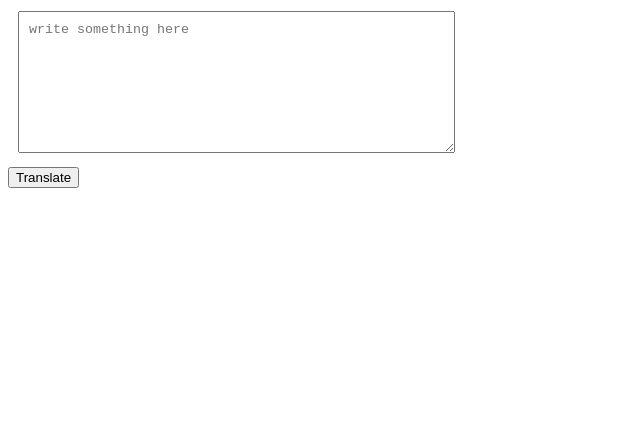
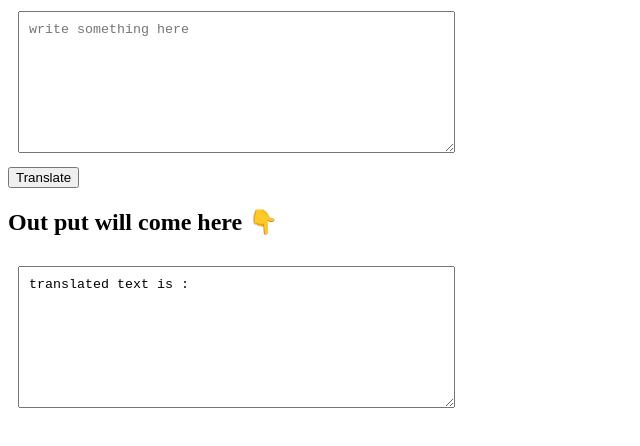
Before and after one commit to teja538/miniontalk, a plain HTML site: page index.html in a window 1280 px wide. Both pictures are taken after a click on the button "Translate". Shown: the part 80-526 px from the top of the page, without its empty margins (0-640 px from the left). Drawn offline with Linux system fonts and the light colour scheme.

Commit message:
input output proccessing done

```diff
--- a/app.js
+++ b/app.js
@@ -1,8 +1,9 @@
 //reference to the query selector is stored in variable at 38:min watch video
 var btnTranslate = document.querySelector("#btn-translate");
 var txtInput = document.querySelector("#txt-input");
+var txtOutput = document.querySelector("#txt-output")
 
 btnTranslate.addEventListener("click",function clickEventHandler()
 {
-    console.log("you clicked the button "+txtInput.value)
+    txtOutput.innerText = "translated text is : " + txtInput.value
 })
--- a/index.html
+++ b/index.html
@@ -11,10 +11,17 @@
 <body>
 
     <h1>Minion translation app✨</h1>
+
     <div>
         <textarea name="" id="txt-input" cols="50" rows="8" style="padding: 10px;margin: 10px;" placeholder="write something here"></textarea>
     </div>
     <button id="btn-translate">Translate</button>
+
+    <h2>Out put will come here 👇</h2>
+    <div>
+        <textarea name="" id="txt-output" cols="50" rows="8" style="padding: 10px;margin: 10px;" placeholder="write something here"></textarea>
+    </div>
+
 
 
     <!-- script has to be placed end as the elements should be present 1st in order to access in js -->
```
